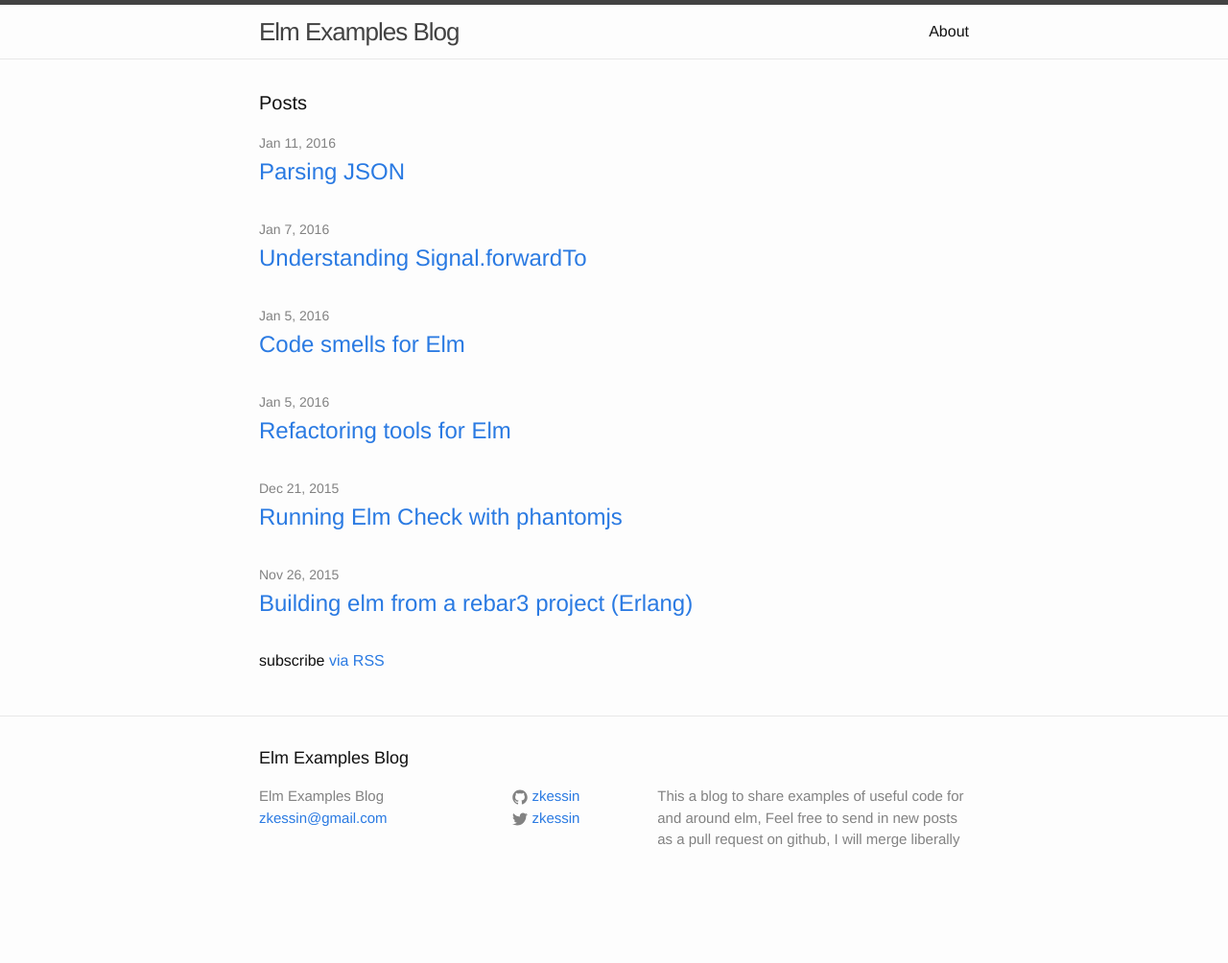
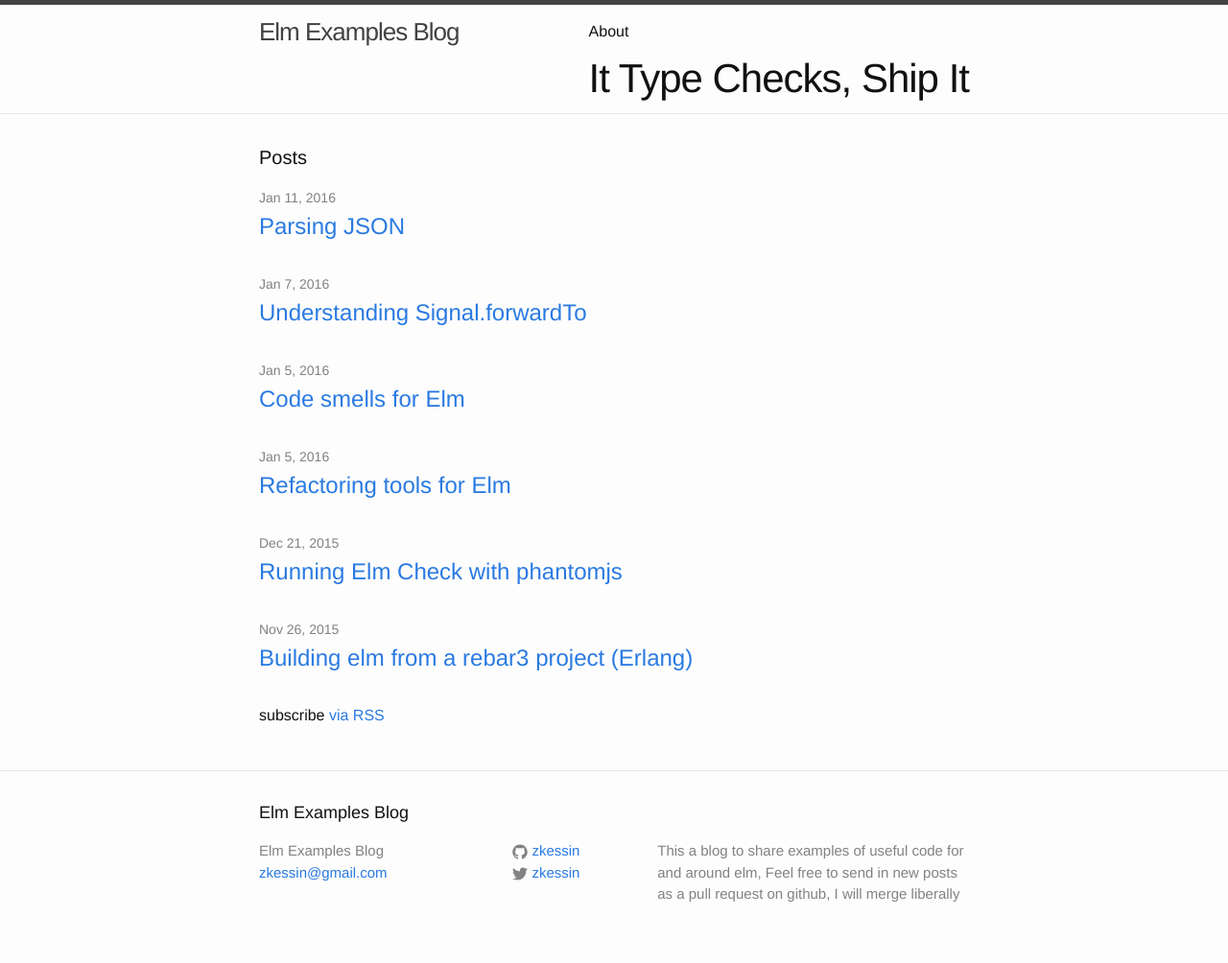
Before and after one commit to zkessin/elm-examples-blog, a Jekyll site: the page built from index.html, in a window 1280 px wide. Shown: the whole page at 96% size. Built offline with Jekyll 4.4.1, drawn with Linux system fonts in a browser that asks for light colours; before the commit the page ends 947 px from its top, so only the background shows below that.

Commit message:
sub title

```diff
--- a/_includes/header.html
+++ b/_includes/header.html
@@ -17,6 +17,7 @@
         {% for page in site.pages %}
           {% if page.title %}
           <a class="page-link" href="{{ page.url | prepend: site.baseurl }}">{{ page.title }}</a>
+          <h2 class="post-title">It Type Checks, Ship It</h1>
           {% endif %}
         {% endfor %}
       </div>
```
